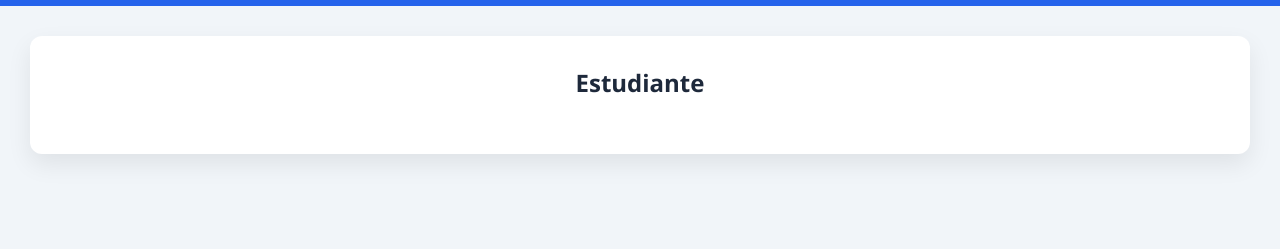
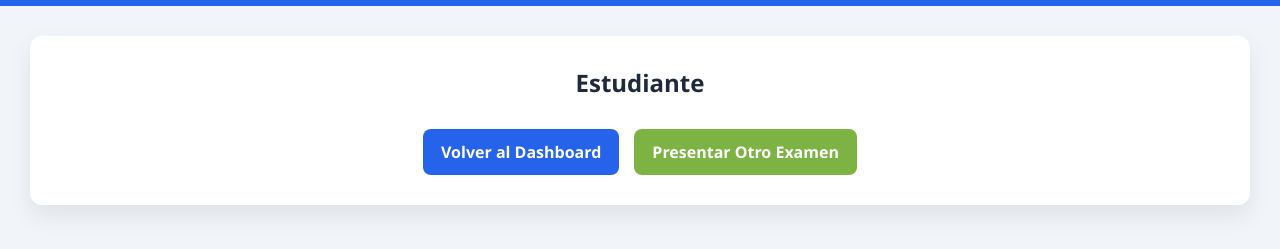
Before and after one commit to Diego-Gomez-Vi/ProyectoAcmeschool_JavaScript_DiegoGomez, a plain HTML site: page resultado.html in a window 1280 px wide. Shown: the part 85-334 px from the top of the page. Drawn offline with Linux system fonts and the light colour scheme.

Commit message:
feat: :lipstick: Se incluye un par de botnes para mejorar la navegavilidad de la pagina de resultados
Se escribe codigo HTML y CSS para agregar un par de botones en la pagina de resultados que mejora la navegabilidad del usuario en la plataforma

```diff
--- a/assets/css/resultado.css
+++ b/assets/css/resultado.css
@@ -30,3 +30,35 @@
     margin-top: 25px;
     font-size: 2rem;
 }
+
+.result-actions {
+    margin-top: 30px;
+    display: flex;
+    gap: 15px;
+    justify-content: center;
+    flex-wrap: wrap;
+}
+
+.btn-dashboard,
+.btn-resolver {
+    display: inline-block;
+    text-decoration: none;
+    color: white;
+    padding: 12px 18px;
+    border-radius: 8px;
+    font-weight: 600;
+    transition: 0.3s;
+}
+
+.btn-dashboard:hover,
+.btn-resolver:hover {
+    opacity: 0.9;
+}
+
+.btn-dashboard {
+    background-color: var(--primary-color);
+}
+
+.btn-resolver {
+    background-color: #7cb342;
+}
--- a/resultado.html
+++ b/resultado.html
@@ -30,6 +30,24 @@
 
             <h2 id="approvalResult"></h2>
 
+            <div class="result-actions">
+
+                <a
+                    href="./dashboard.html"
+                    class="btn-dashboard"
+                >
+                    Volver al Dashboard
+                </a>
+
+                <a
+                    href="./resolver.html"
+                    class="btn-resolver"
+                >
+                    Presentar Otro Examen
+                </a>
+
+            </div>
+
         </div>
 
     </main>
```
